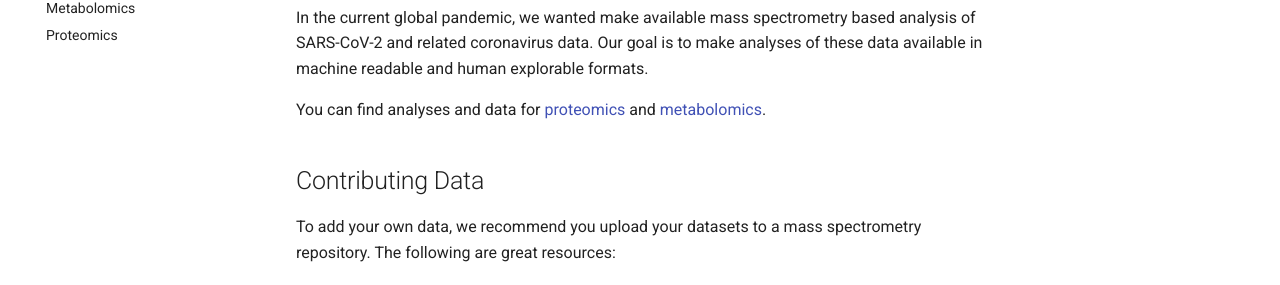
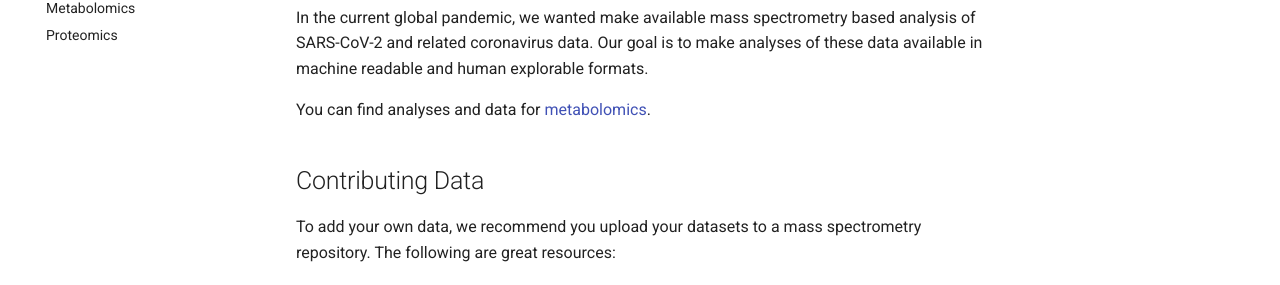
Before and after one commit to mwang87/MassSpec-Coronavirus-Project-Docs, an MkDocs documentation site: the page built from docs/index.md, in a window 1280 px wide and 995 px high. Shown: the part 175-460 px from the top of the window. Built offline with MkDocs 1.6.1 and Material for MkDocs 9.7.7, drawn with Linux system fonts in a browser that asks for light colours.

Commit message:
Update index.md

```diff
--- a/docs/index.md
+++ b/docs/index.md
@@ -2,7 +2,7 @@
 
 In the current global pandemic, we wanted make available mass spectrometry based analysis of SARS-CoV-2 and related coronavirus data. Our goal is to make analyses of these data available in machine readable and human explorable formats.
 
-You can find analyses and data for [proteomics](proteomics.md) and [metabolomics](metabolomics.md).
+You can find analyses and data for [metabolomics](metabolomics.md).
 
 ## Contributing Data
 
```
